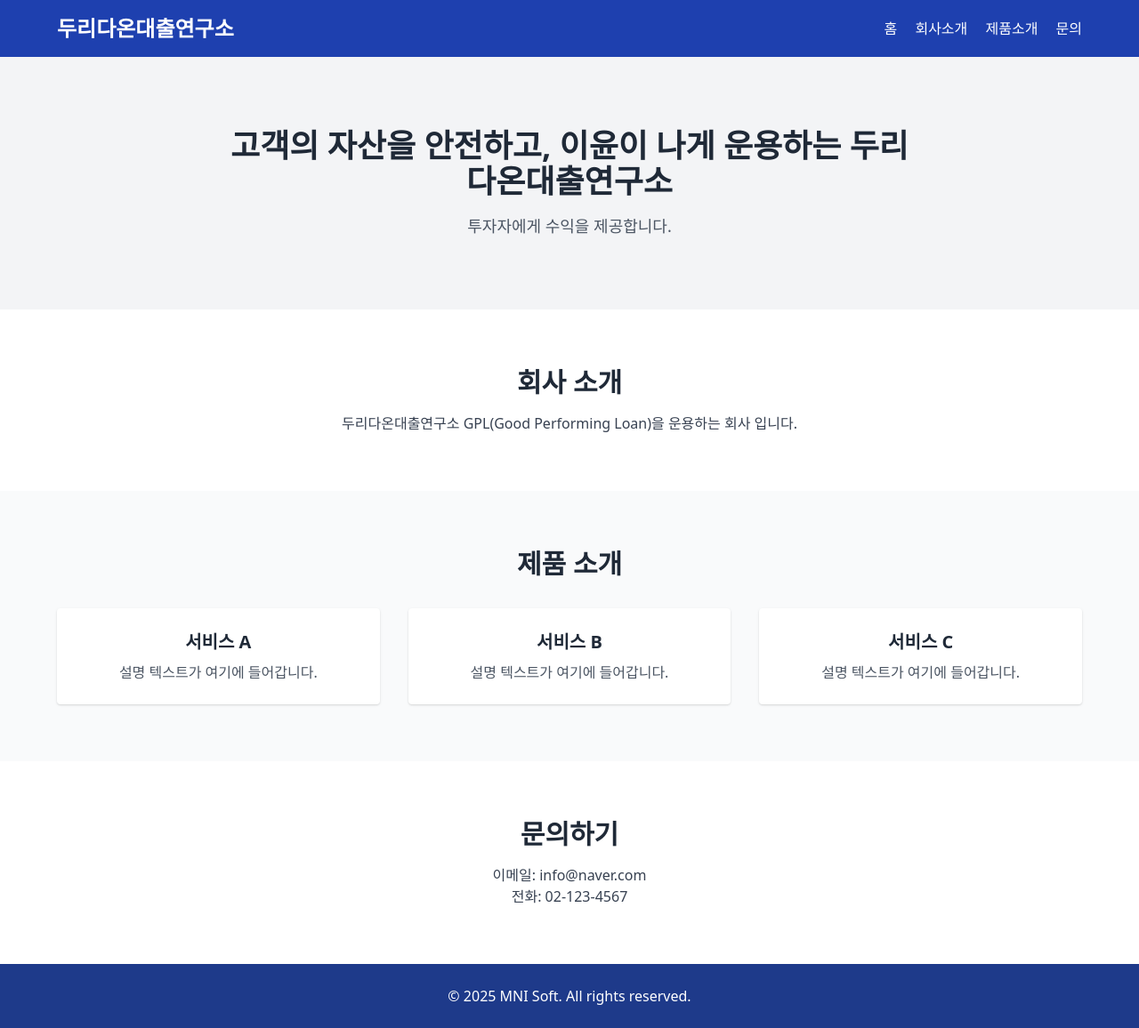
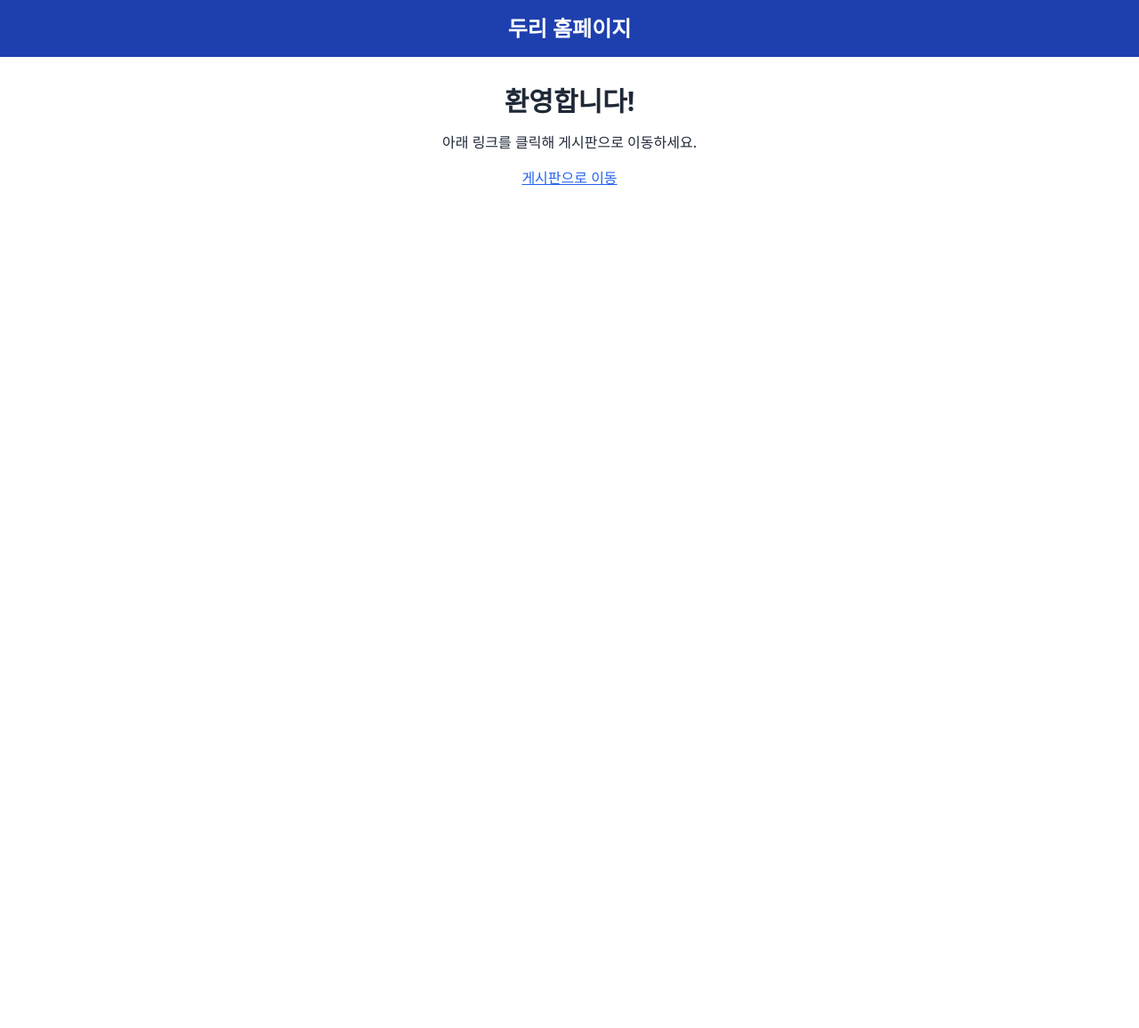
Before and after one commit to xoxoqkr/doori_homepage, a plain HTML site: page index.html in a window 1280 px wide. Shown: the whole page at 89% size. After the commit the page ends 800 px from the top, so only its background shows below. Drawn offline with nearby package versions, Linux system fonts and the light colour scheme.

Commit message:
Add files via upload
파일 다시 업로드

```diff
--- a/board.js
+++ b/board.js
@@ -1,6 +1,5 @@
 import { createClient } from 'https://cdn.jsdelivr.net/npm/@supabase/supabase-js/+esm'
 
-// ✅ 테스트용 Supabase 프로젝트 연결
 const supabaseUrl = 'https://qiyqnkgwejksykqkxqwm.supabase.co'
 const supabaseKey = 'eyJhbGciOiJIUzI1NiIsInR5cCI6IkpXVCJ9.eyJpc3MiOiJzdXBhYmFzZSIsInJlZiI6InFpeXFuZ2d3ZWpra3lrcXhxd20iLCJyb2xlIjoiYW5vbiIsImlhdCI6MTcxMzcxMzg4NSwiZXhwIjoxNzQ1Mjc5ODg1fQ.cEnO3bEF9AcAO4gzHeVt9TrmJHgW00-Eevb9ZfbDEOY'
 const supabase = createClient(supabaseUrl, supabaseKey)
--- a/index.html
+++ b/index.html
@@ -1,73 +1,17 @@
 <!DOCTYPE html>
 <html lang="ko">
 <head>
-  <meta charset="UTF-8" />
-  <meta name="viewport" content="width=device-width, initial-scale=1.0" />
-  <title>두리다온대출연구소</title>
+  <meta charset="UTF-8">
+  <meta name="viewport" content="width=device-width, initial-scale=1.0">
+  <title>두리 홈페이지</title>
   <link href="https://cdn.jsdelivr.net/npm/tailwindcss@2.2.19/dist/tailwind.min.css" rel="stylesheet">
 </head>
 <body class="bg-white text-gray-800">
-  <!-- Header -->
-  <header class="bg-blue-800 text-white p-4 shadow">
-    <div class="max-w-6xl mx-auto flex justify-between items-center">
-      <h1 class="text-2xl font-bold">두리다온대출연구소</h1>
-      <nav class="space-x-4">
-        <a href="#home" class="hover:underline">홈</a>
-        <a href="#about" class="hover:underline">회사소개</a>
-        <a href="#products" class="hover:underline">제품소개</a>
-        <a href="#contact" class="hover:underline">문의</a>
-      </nav>
-    </div>
-  </header>
-
-  <!-- Hero Section -->
-  <section id="home" class="bg-gray-100 py-20 text-center">
-    <div class="max-w-3xl mx-auto">
-      <h2 class="text-4xl font-bold mb-4">고객의 자산을 안전하고, 이윤이 나게 운용하는 두리다온대출연구소</h2>
-      <p class="text-lg text-gray-600">투자자에게 수익을 제공합니다.</p>
-    </div>
-  </section>
-
-  <!-- About Section -->
-  <section id="about" class="py-16 bg-white">
-    <div class="max-w-4xl mx-auto text-center">
-      <h3 class="text-3xl font-semibold mb-4">회사 소개</h3>
-      <p class="text-gray-700">두리다온대출연구소 GPL(Good Performing Loan)을 운용하는 회사 입니다.</p>
-    </div>
-  </section>
-
-  <!-- Products Section -->
-  <section id="products" class="py-16 bg-gray-50">
-    <div class="max-w-6xl mx-auto text-center">
-      <h3 class="text-3xl font-semibold mb-8">제품 소개</h3>
-      <div class="grid md:grid-cols-3 gap-8">
-        <div class="bg-white p-6 rounded shadow">
-          <h4 class="text-xl font-bold mb-2">서비스 A</h4>
-          <p class="text-gray-600">설명 텍스트가 여기에 들어갑니다.</p>
-        </div>
-        <div class="bg-white p-6 rounded shadow">
-          <h4 class="text-xl font-bold mb-2">서비스 B</h4>
-          <p class="text-gray-600">설명 텍스트가 여기에 들어갑니다.</p>
-        </div>
-        <div class="bg-white p-6 rounded shadow">
-          <h4 class="text-xl font-bold mb-2">서비스 C</h4>
-          <p class="text-gray-600">설명 텍스트가 여기에 들어갑니다.</p>
-        </div>
-      </div>
-    </div>
-  </section>
-
-  <!-- Contact Section -->
-  <section id="contact" class="py-16 bg-white">
-    <div class="max-w-3xl mx-auto text-center">
-      <h3 class="text-3xl font-semibold mb-4">문의하기</h3>
-      <p class="text-gray-700">이메일: info@naver.com<br>전화: 02-123-4567</p>
-    </div>
-  </section>
-
-  <!-- Footer -->
-  <footer class="bg-blue-900 text-white text-center py-6">
-    <p>&copy; 2025 MNI Soft. All rights reserved.</p>
-  </footer>
+  <header class="bg-blue-800 text-white p-4 text-center text-2xl font-bold">두리 홈페이지</header>
+  <main class="p-8 text-center">
+    <h1 class="text-3xl font-bold mb-4">환영합니다!</h1>
+    <p class="mb-4">아래 링크를 클릭해 게시판으로 이동하세요.</p>
+    <a href="board.html" class="text-blue-600 underline">게시판으로 이동</a>
+  </main>
 </body>
 </html>
```
